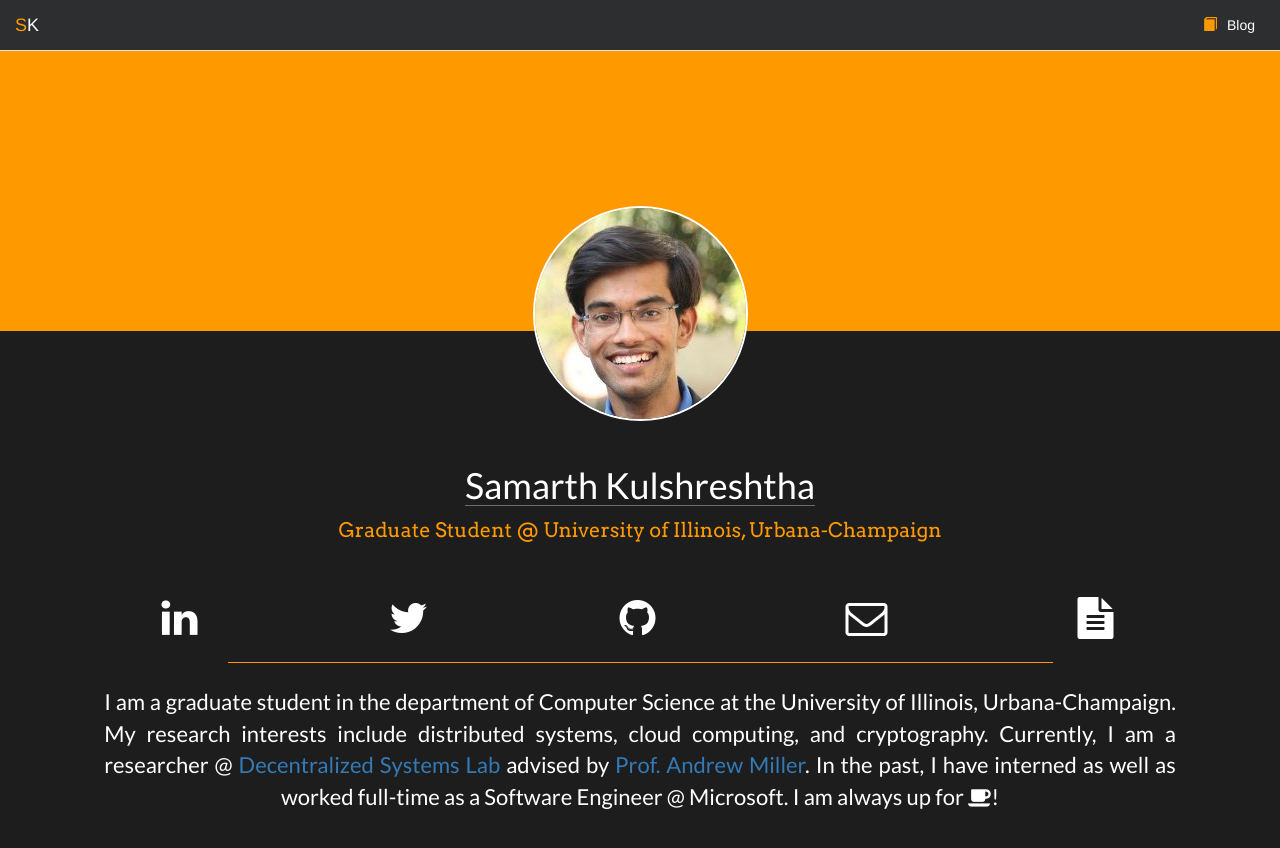
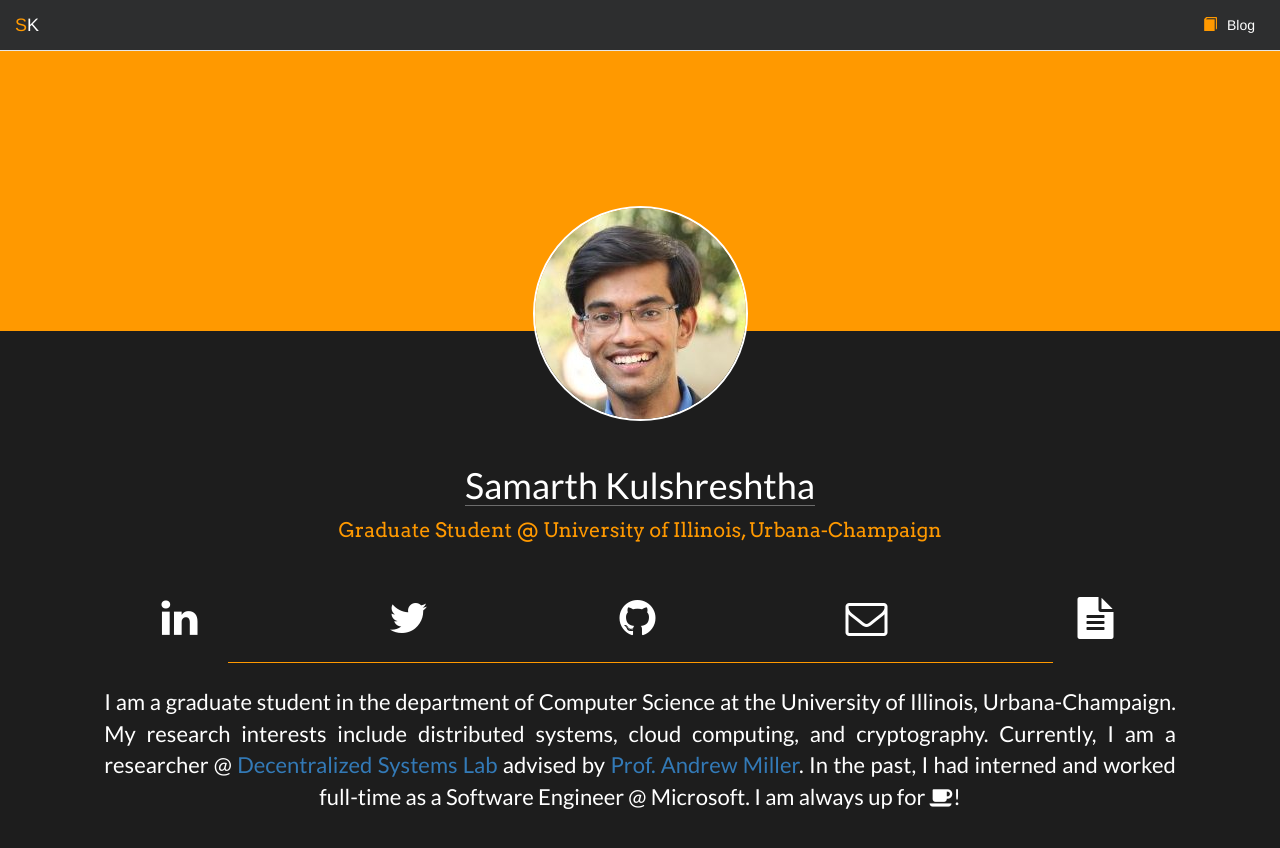
Before and after one commit to smkuls/smkuls.github.io, a Jekyll site: the page built from index.html, in a window 1280 px wide. Shown: the top 848 px of the page. Built offline with Jekyll 4.4.1, drawn with Linux system fonts in a browser that asks for light colours; nearby versions of some CDN libraries.

Commit message:
Changing grammar

```diff
--- a/index.html
+++ b/index.html
@@ -19,6 +19,6 @@
     </div>
     <hr id="separator">
     <div class="container">
-        <p id="profile-text">I am a graduate student in the department of Computer Science at the University of Illinois, Urbana-Champaign. My research interests include distributed systems, cloud computing, and cryptography. Currently, I am a researcher @ <a href="http://decentralize.ece.illinois.edu/" target="_blank">Decentralized Systems Lab</a> advised by <a href="http://soc1024.ece.illinois.edu/" target="_blank">Prof. Andrew Miller</a>. In the past, I have interned as well as worked full-time as a Software Engineer @ Microsoft. I am always up for <i class="fa fa-coffee"></i>!</p>
+        <p id="profile-text">I am a graduate student in the department of Computer Science at the University of Illinois, Urbana-Champaign. My research interests include distributed systems, cloud computing, and cryptography. Currently, I am a researcher @ <a href="http://decentralize.ece.illinois.edu/" target="_blank">Decentralized Systems Lab</a> advised by <a href="http://soc1024.ece.illinois.edu/" target="_blank">Prof. Andrew Miller</a>. In the past, I had interned and worked full-time as a Software Engineer @ Microsoft. I am always up for <i class="fa fa-coffee"></i>!</p>
     </div>
 </div>
```
